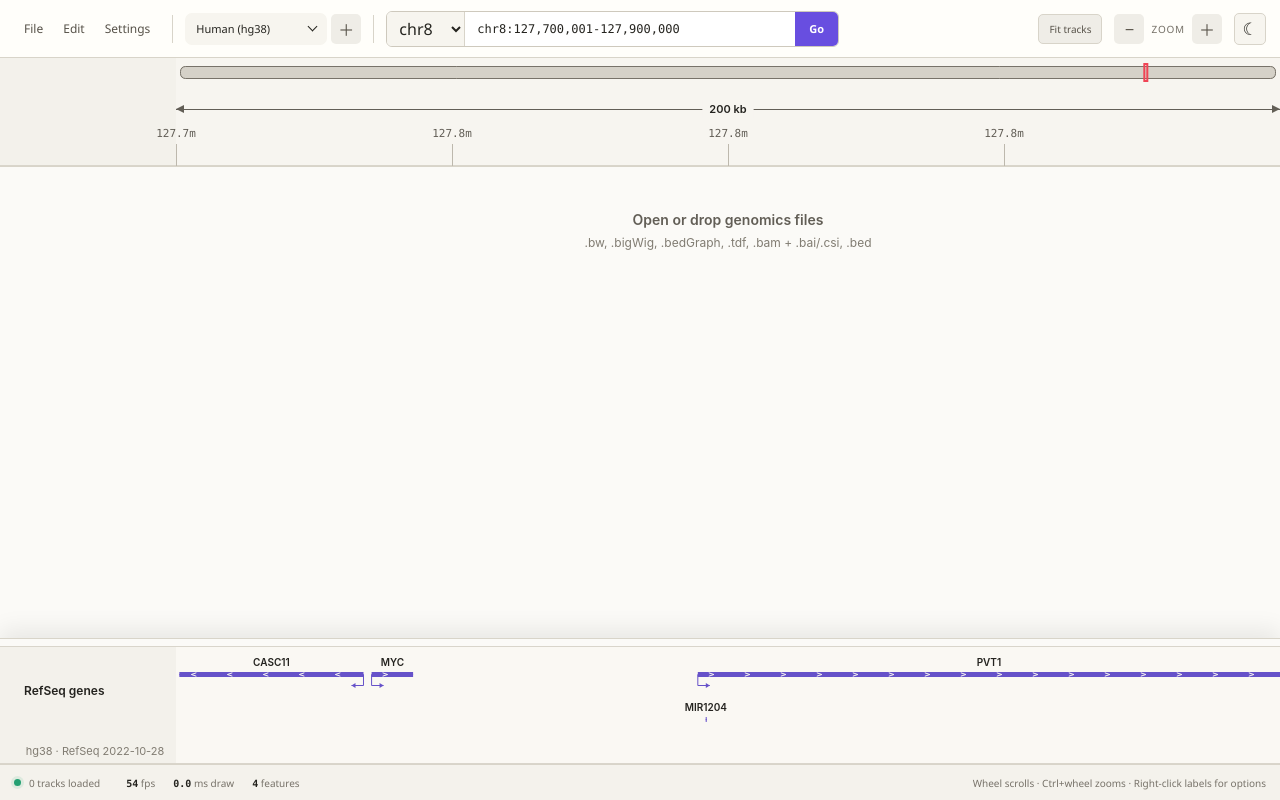
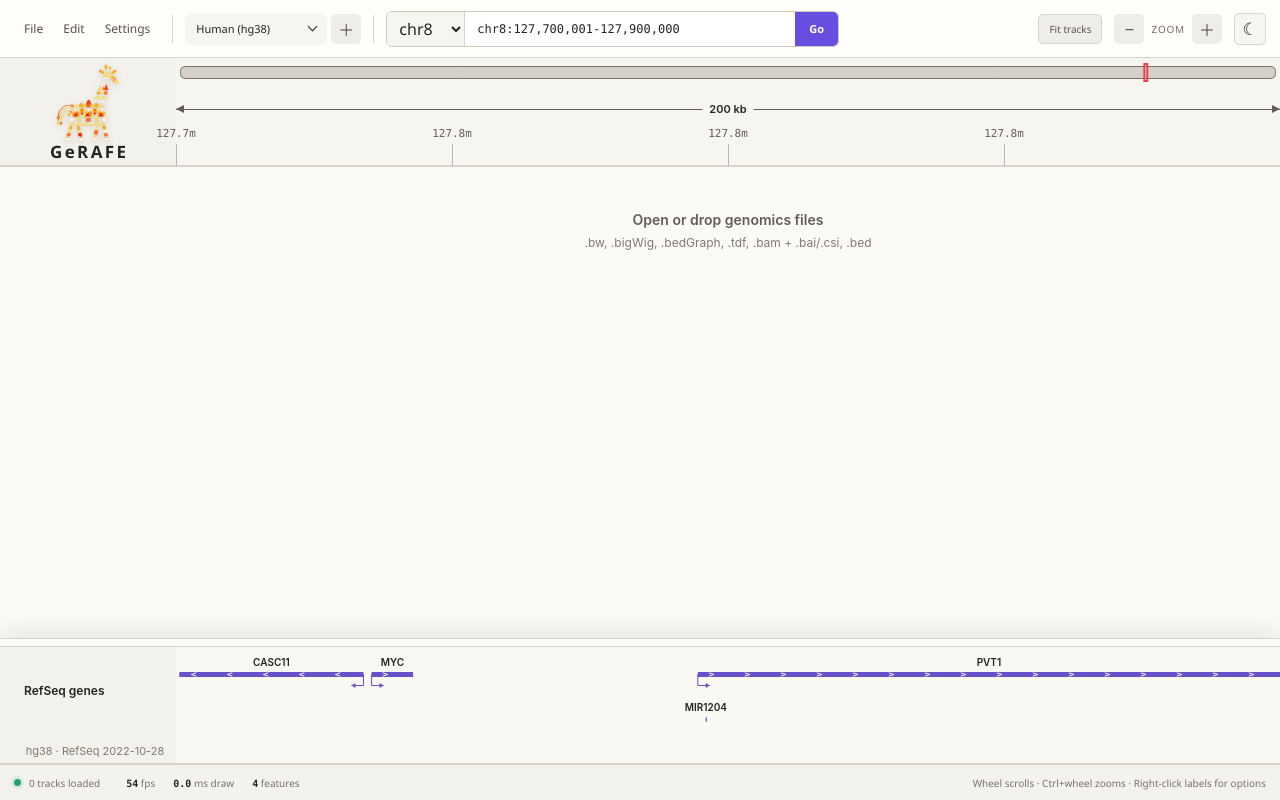
Before and after one commit to ariel-raskin/GeRAFE, a website built with Vite: page index.html in a window 1280 px wide. Built offline with nearby package versions, Linux system fonts and the light colour scheme; files whose address does not match are found by name.

Commit message:
feat: brand the genome header corner

```diff
--- a/src/main.ts
+++ b/src/main.ts
@@ -119,7 +119,13 @@ app.innerHTML = `
 
     <div class="browser-body">
       <div class="canvas-wrap track-scroll" id="main-track-scroll">
-        <canvas id="genome-header" aria-label="Chromosome ideogram and genomic coordinate ruler"></canvas>
+        <div class="genome-header-wrap">
+          <canvas id="genome-header" aria-label="Chromosome ideogram and genomic coordinate ruler"></canvas>
+          <div class="corner-brand" aria-label="GeRAFE">
+            <img src="/gerafe-icon.png" alt="" />
+            <strong>GeRAFE</strong>
+          </div>
+        </div>
         <canvas id="genome-canvas" aria-label="Interactive genome tracks"></canvas>
         <div class="drop-overlay"><strong>Drop genomics files to open</strong><span>${SUPPORTED_TRACK_EXTENSION_LABEL}</span></div>
       </div>
--- a/src/style.css
+++ b/src/style.css
@@ -305,16 +305,60 @@ button, label { -webkit-tap-highlight-color: transparent; }
   background: var(--canvas-bg);
 }
 
-#genome-header {
+.genome-header-wrap {
   position: sticky;
   z-index: 7;
   top: 0;
+  height: 108px;
+  min-width: 100%;
+  overflow: hidden;
+  box-shadow: 0 1px 0 var(--line);
+}
+
+#genome-header {
   display: block;
   min-width: 100%;
   cursor: grab;
   touch-action: none;
   user-select: none;
-  box-shadow: 0 1px 0 var(--line);
+}
+
+.corner-brand {
+  position: absolute;
+  inset: 3px auto 2px 0;
+  width: 176px;
+  display: flex;
+  flex-direction: column;
+  align-items: center;
+  justify-content: center;
+  overflow: hidden;
+  color: var(--ink);
+  pointer-events: none;
+  user-select: none;
+}
+
+.corner-brand img {
+  width: auto;
+  height: 80px;
+  min-height: 0;
+  max-width: 150px;
+  object-fit: contain;
+  filter: drop-shadow(0 2px 3px rgba(39, 31, 12, .16));
+}
+
+.corner-brand strong {
+  margin-top: -1px;
+  padding-left: .14em;
+  font-family: Bahnschrift, 'Segoe UI Variable Display', 'Segoe UI', sans-serif;
+  font-size: 17px;
+  font-stretch: condensed;
+  font-weight: 650;
+  line-height: 20px;
+  letter-spacing: .14em;
+}
+
+html[data-theme='dark'] .corner-brand img {
+  filter: drop-shadow(0 2px 4px rgba(0, 0, 0, .42));
 }
 #genome-canvas, #bottom-canvas { display: block; min-width: 100%; cursor: grab; touch-action: none; user-select: none; }
 #genome-header.is-dragging,
```
